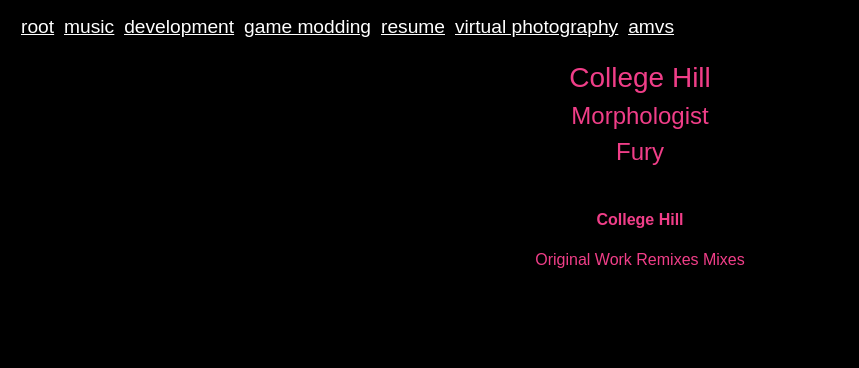
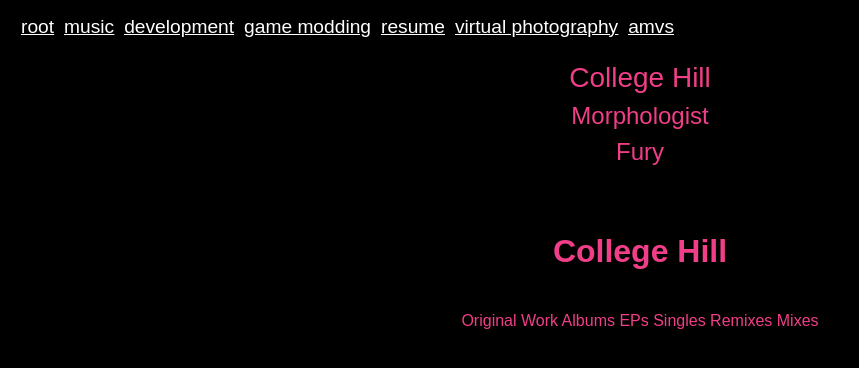
Before and after one commit to rapka/personal-site, a React app: page /music in a window 1280 px wide. Shown: the top 368 px of the page, without its empty margins (0-859 px from the left). Built offline with nearby package versions, Linux system fonts and the light colour scheme; the HTML template or start-up script is replaced by a standard one; a web font is replaced by a local one.

Commit message:
(WIP) Add music section styles

```diff
--- /dev/null
+++ b/src/routes/music/aliases/AliasSection.css
@@ -0,0 +1,4 @@
+.alias-title {
+	font-size: 2rem;
+	text-align: center;
+}
--- a/src/routes/music/aliases/CollegeHill.js
+++ b/src/routes/music/aliases/CollegeHill.js
@@ -9,6 +9,9 @@ function CollegeHill() {
       <h4 className="alias-title">College Hill</h4>
 
       Original Work
+        Albums
+        EPs
+        Singles
 
       Remixes
 
--- a/src/routes/music/aliases/Fury.js
+++ b/src/routes/music/aliases/Fury.js
@@ -1,6 +1,7 @@
 import React from 'react';
 import PropTypes from 'prop-types';
 
+import './AliasSection.css';
 import './Fury.css';
 
 function Fury() {
--- a/src/routes/music/aliases/Morphologist.js
+++ b/src/routes/music/aliases/Morphologist.js
@@ -1,6 +1,7 @@
 import React from 'react';
 import PropTypes from 'prop-types';
 
+import './AliasSection.css';
 import './Morphologist.css';
 
 function Morphologist() {
```
